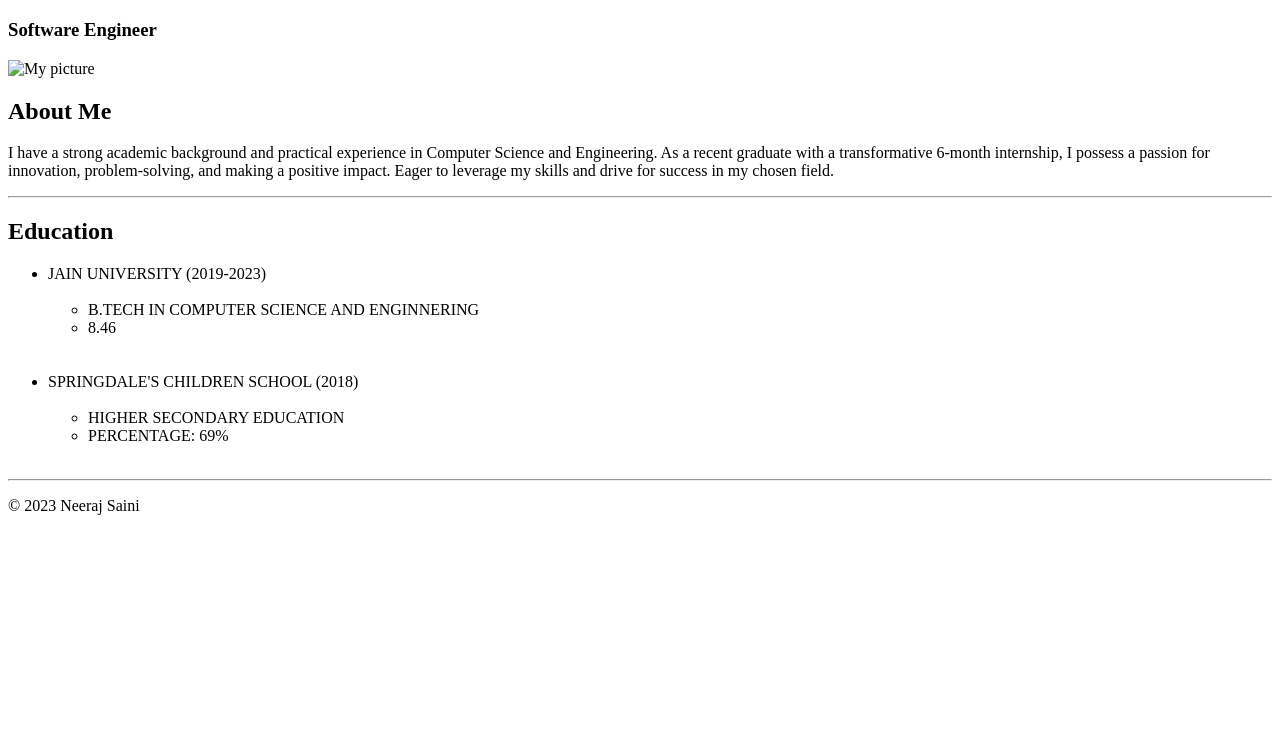
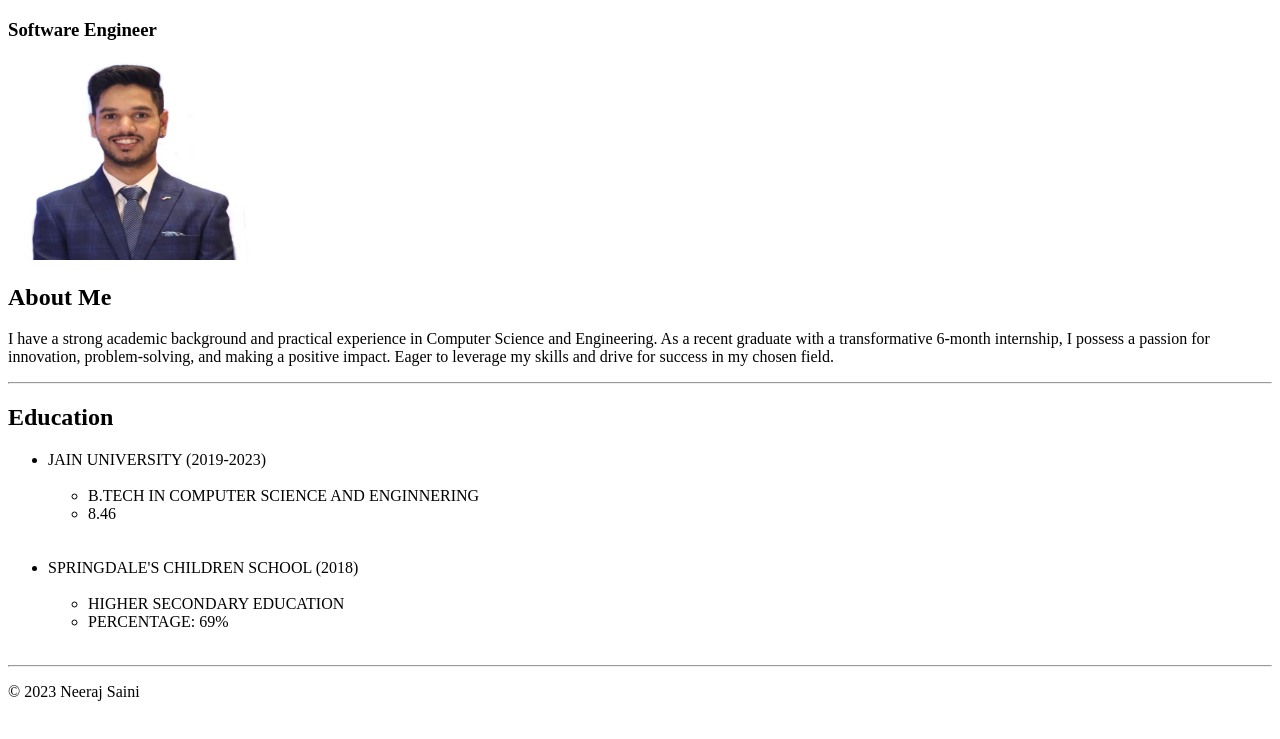
Before and after one commit to Neeraj82-tech/html-portfolio, a plain HTML site: page index.html in a window 1280 px wide. Shown: the part 61-800 px from the top of the page. Drawn offline with Linux system fonts and the light colour scheme.

Commit message:
Add files via upload

```diff
--- a/index.html
+++ b/index.html
@@ -8,7 +8,7 @@
 <body>
     <h1> Neeraj Saini</h1>
     <h3>Software Engineer</h3>
-    <img src= "../Resume/EE44B7FD-8F85-4ADF-A847-6C56341EDFD4 2.jpg" width="250" height="200" alt="My picture" />
+    <img src= "EE44B7FD-8F85-4ADF-A847-6C56341EDFD4 2.jpg" width="250" height="200" alt="My picture" />
     <p>
         <h2>About Me</h2>
         I have a strong academic background and practical experience in Computer Science and Engineering. As a recent graduate with a transformative 6-month internship, I possess a passion for innovation, problem-solving, and making a positive impact. Eager to leverage my skills and drive for success in my chosen field.
```
